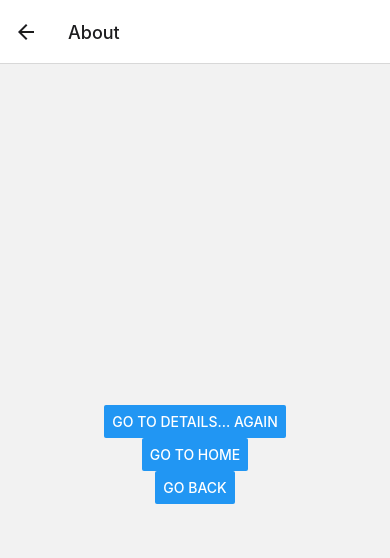
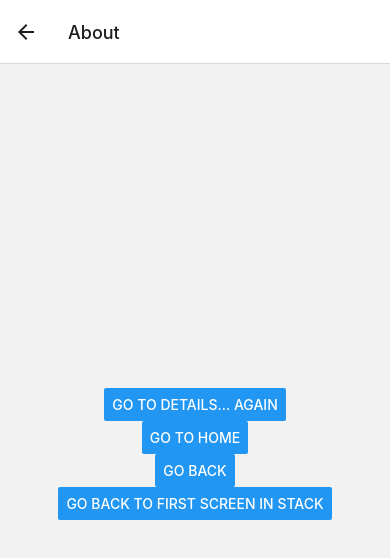
Before and after one commit to robSturcke/playground-native, a React Native app: screen /About in a window 390 px wide. Shown: the top 558 px of the page. Built offline with nearby package versions, Linux system fonts and the light colour scheme.

Commit message:
go to first screen

```diff
--- a/src/stacks/about.tsx
+++ b/src/stacks/about.tsx
@@ -9,6 +9,10 @@ function About({ navigation }) {
       />
       <Button title='Go to Home' onPress={() => navigation.navigate('Home')} />
       <Button title='Go back' onPress={() => navigation.goBack()} />
+      <Button
+        title='Go back to first screen in stack'
+        onPress={() => navigation.popToTop()}
+      />
     </View>
   );
 }
```
